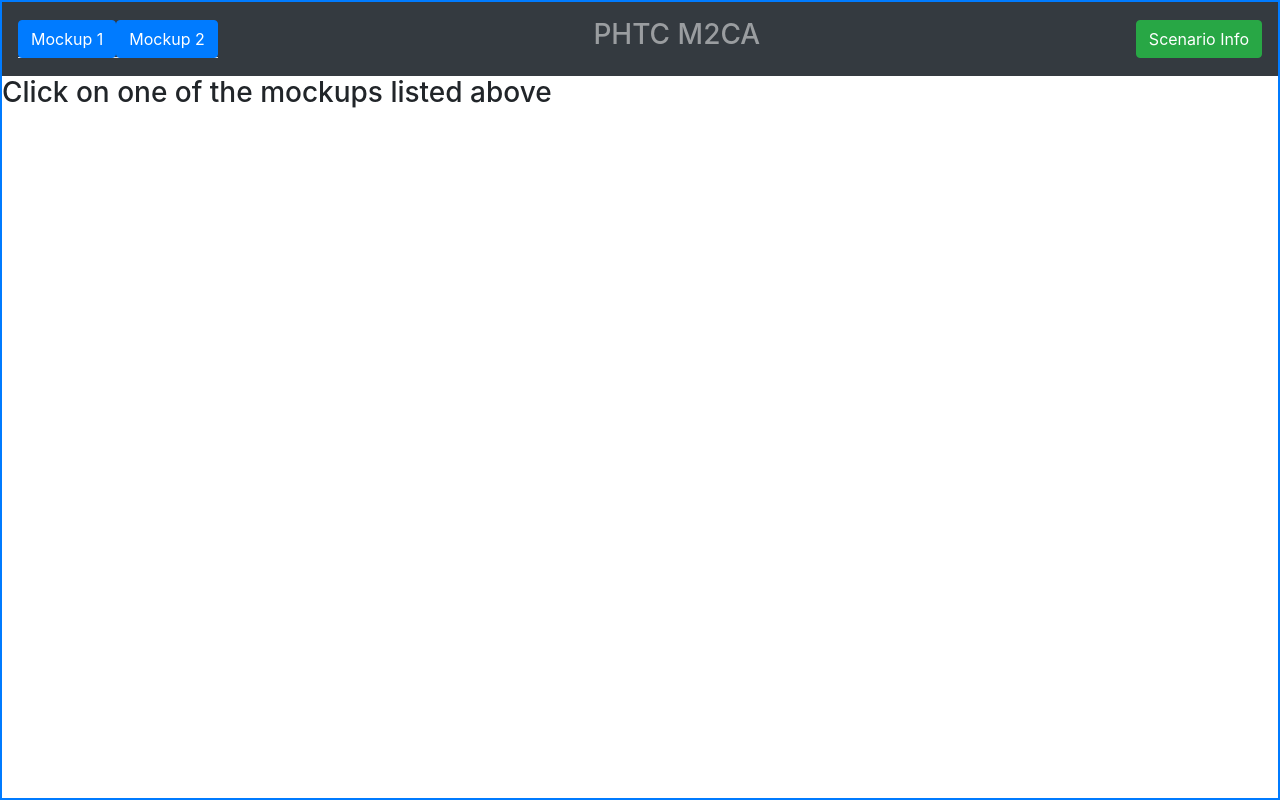
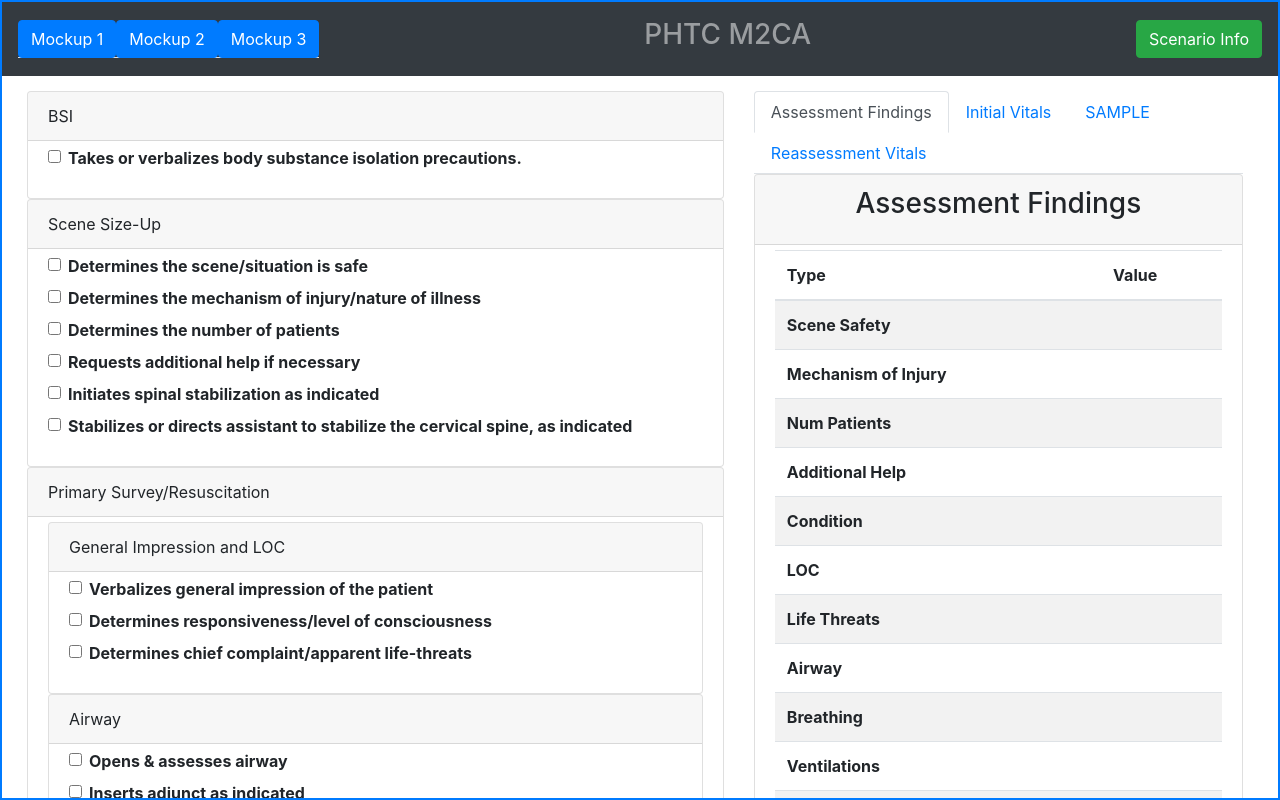
Before and after one commit to MedDBriefer/mockup, a React (Create React App) app: page /mockup3 in a window 1280 px wide. Built offline with nearby package versions, Linux system fonts and the light colour scheme.

Commit message:
Just Added Mockup 3

```diff
--- a/src/App.js
+++ b/src/App.js
@@ -6,6 +6,7 @@ import ScenarioInfo from "./components/ScenarioInfo"
 
 import Mockup1 from "./Mockup1"
 import Mockup2 from "./Mockup2"
+import Mockup3 from "./Mockup3"
 
 import {
     BrowserRouter as Router,
@@ -36,6 +37,9 @@ const App = (props) => {
                 <Route path="/mockup2">
                     <Mockup2 scenario={scen} />
                 </Route>
+                <Route path="/mockup3">
+                    <Mockup3 scenario={scen} />
+                </Route>
                 <Route path="*">
                     <h3>Click on one of the mockups listed above</h3>
                 </Route>
--- /dev/null
+++ b/src/Mockup3.js
@@ -0,0 +1,92 @@
+import React from "react";
+
+import MDBContainer from "./components/MDBContainer"
+
+// import CheckList from "./components/CheckList";
+import Accordian from "./components/Accordian"
+import RaterInfo from "./components/RaterInfo"
+
+class Mockup3 extends React.Component {
+
+ constructor(props) {
+   super(props);
+   this.state = {
+     callouts: {},
+     vitals: {},
+     checkListItems: {},
+     criticalCriteria: {}
+   };
+    // bind event event handlers;
+    this.toggleChecked = this.toggleChecked.bind(this)
+    // state accessor needs to be bound also as 'this' isn't defined in
+    // function components
+    this.isChecked = this.isChecked.bind(this)
+  }
+
+  isChecked(id) {
+    return (id in this.state.checkListItems) ? this.state.checkListItems[id] : false
+  }
+
+  toggleChecked(id) {
+    this.setState((prevState) => ({
+      checkListItems: { ...prevState.checkListItems, [id]: !prevState.checkListItems[id] }
+    }))
+  }
+
+  componentDidMount() {
+    let scen = this.props.scenario;
+    let crits = {}
+    scen.criticalCriteria.forEach((cc) => { crits[cc.id] = false });
+    let cli = {}
+    // eslint-disable-next-line
+    for (const [key, value] of Object.entries(scen.items)) {
+      value.forEach((item) => {
+        cli[item.id] = false;
+      })
+    }
+    this.setState({
+      // ui-related state vars
+      callouts: {},
+      vitals: {},
+      // domain stuff (log to db)
+      checkListItems: cli,
+      criticalCriteria: crits
+    });
+  }
+
+  render() {
+    const scen = this.props.scenario;
+
+    // const lhs = <CheckList
+    //               isChecked = { this.isChecked }
+    //               toggleChecked = { this.toggleChecked }
+    //               key="first"
+    //               heading="Checklist"
+    //               steps={scen.steps}
+    //               first={true}
+    //               showCallouts={false}
+    //             />
+    const lhs = <Accordian
+                  isChecked={this.isChecked}
+                  toggleChecked={this.toggleChecked}
+                  key="first"
+                  heading="Checklist"
+                  steps={scen.steps}
+                  first={true}
+                  showCallouts={false}
+                />
+    const rhs = <RaterInfo
+                  scenario={scen}
+                  showCallouts={true}
+                />
+
+    return <MDBContainer
+              lhs={lhs}
+              rhs={rhs}
+              lhsWidth={7}
+              rhsWidth={5}
+            />;
+    }
+}
+
+export default Mockup3;
--- a/src/components/MDBNavBar.js
+++ b/src/components/MDBNavBar.js
@@ -27,6 +27,9 @@ const MDBNavBar = ({branding, title, toggler}) => {
                 <NavItem>
                     <MockupButton to="/mockup2" label="Mockup 2" />
                 </NavItem>
+                <NavItem>
+                    <MockupButton to="/mockup3" label="Mockup 3" />
+                </NavItem>
             </Nav>
            {!!title &&
                 <NavbarText tag="h3">{title}</NavbarText>
```
